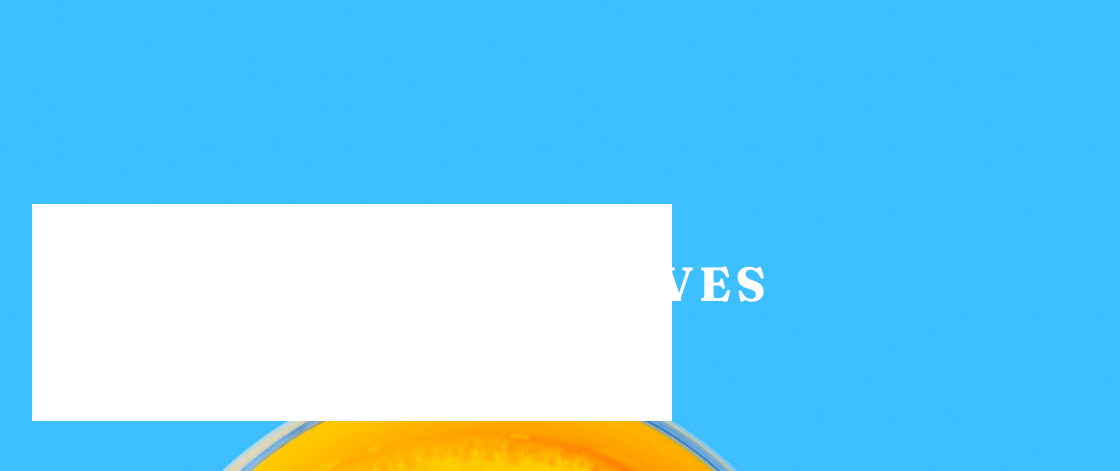
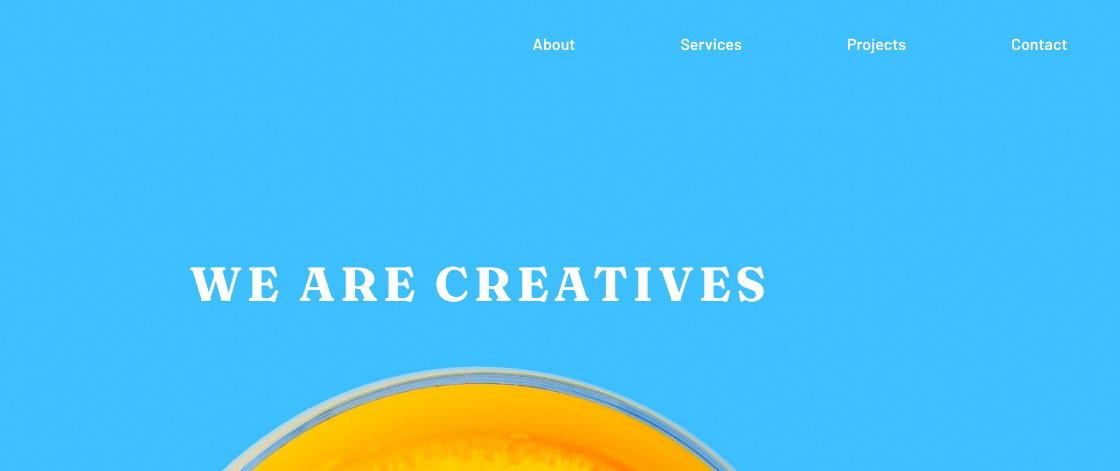
Before and after one commit to kelbri10/FrontEndMentor-Sunnyside, a plain HTML site: page index.html in a window 1280 px wide. Shown: the top 471 px of the page, 160-1280 px from the left. Drawn offline with Linux system fonts and the light colour scheme.

Commit message:
reworked hamburger menu, added desktop and mobile nav seperate components

```diff
--- a/app.js
+++ b/app.js
@@ -1,6 +1,8 @@
-const navMenu = document.querySelector('.nav__menu');
-const menuToggle = document.querySelector('.menu__toggle');
+const toggleBtn = document.querySelector('.menu__toggle');
+const navMenu = document.querySelector('.mobileNav__menu');
 
-menuToggle.addEventListener('click', () => {
+const toggleMenu = () =>{
     navMenu.classList.toggle('active');
-})
+}
+
+toggleBtn.addEventListener('click', toggleMenu);
--- a/index.html
+++ b/index.html
@@ -29,23 +29,23 @@
     <nav class="nav__bar">
       <img src="/images/logo.svg" alt="sunnyside logo" class="header__logo">
 
-      <button class="menu__toggle"><img src="images/icon-hamburger.svg" alt="hamburger menu toggle"></button>
 
-
-      <ul class="nav__menu active">
+      <ul class="mobileNav__menu">
+        <li class="nav__link"><a href="#" >About</a></li>
+        <li class="nav__link"><a href="#">Services</a></li>
+        <li class="nav__link"><a href="#">Projects</a></li>
+        <li class="nav__link contact__link"><a href="#">Contact</a></li>
+      </ul>
+      <ul class="desktopNav__menu">
         <li class="nav__link"><a href="#" >About</a></li>
         <li class="nav__link"><a href="#">Services</a></li>
         <li class="nav__link"><a href="#">Projects</a></li>
         <li class="nav__link contact__link"><a href="#">Contact</a></li>
       </ul>
 
-      <!-- <ul class="mobileNav__menu">
-        <li class="nav__link"><a href="#" >About</a></li>
-        <li class="nav__link"><a href="#">Services</a></li>
-        <li class="nav__link"><a href="#">Projects</a></li>
-        <li class="nav__link contact__link"><a href="#">Contact</a></li>
-      </ul> -->
+      <button class="menu__toggle"><img src="images/icon-hamburger.svg" alt="hamburger menu toggle"></button>
     </nav>
+
 
     <h1>We are creatives</h1>
   </header>
--- a/style.css
+++ b/style.css
@@ -44,6 +44,14 @@ body{
     cursor: pointer;
 }
 
+.nav__bar > .desktopNav__menu{
+    visibility: hidden;
+    position: absolute;
+    /* display: none;  */
+    display: flex;
+    width: 50%;
+    margin-top: 2rem;
+}
 
 .header__container h1{
     top: 40%;
@@ -65,24 +73,31 @@ body{
     color: var(--clr-white);
 }
 
-/*nav bar styles*/
-.active{
-    position: absolute;
-    top: 50%;
+/*mobile nav bar styling*/
 
-    margin: 10rem;
+.nav__bar > .mobileNav__menu{
+    list-style: none;
+    position: fixed; /* positioned relative to the viewport not the element*/
+    display: flex;
+    flex-direction: column;
+    justify-content: center;
+    align-items: center;
 
-    list-style: none;
-    text-align: center;
+    top: 20%;
+    min-width: 80%;
+    left: -100%;
+    background-color: var(--clr-white);
 
-
-    width: 50%;
-    padding: 6rem;
-
-    background-color: var(--clr-white);
-    z-index: 6;
+    z-index: 10;
 }
 
+.mobileNav__menu.active{
+    left: 10%;
+}
+
+.mobileNav__menu > .nav__link{
+    padding: 1rem 0.5rem;
+}
 .nav__bar{
     position: absolute;
     top: 0;
@@ -92,16 +107,6 @@ body{
     justify-content: space-between;
     width: 100%;
 }
-
-/* .mobileNav_menu{
-    position: absolute;
-    z-index: 5;
-    top: 70%;
-    left: 50%;
-    /* display: flex;
-    flex-direction: column;
-    justify-content: center;
-    align-items: center;  }*/
 
 /*text container styles*/
 .text__container{
@@ -257,25 +262,33 @@ footer .socials{
         display: none;
     }
 
-    /*nav bar styles*/
+/*nav bar styles*/
 .nav__bar{
     position: absolute;
     top: 0;
     padding: 2rem;
+    /* transform: translateY(-20%);  */
+    right: 0;
     display: flex;
     justify-content: space-between;
     width: 100%;
 
 }
-
-.nav__menu{
-    display: flex;
-    justify-content: space-evenly;
-    gap: 3.5rem;
+.nav__bar > .mobileNav__menu{
+    display: none;
+}
+.nav__bar > .desktopNav__menu{
+    visibility: visible;
+    position: absolute;
+    top: 0;
+    right: 0;
+    flex-direction: row;
+    justify-content: space-around;
     list-style: none;
+    background-color: transparent;
 }
 
-.nav__link a{
+.desktopNav__menu > .nav__link a{
     text-decoration: none;
     font-family: var(--ff-body);
     color: var(--clr-white);
```
